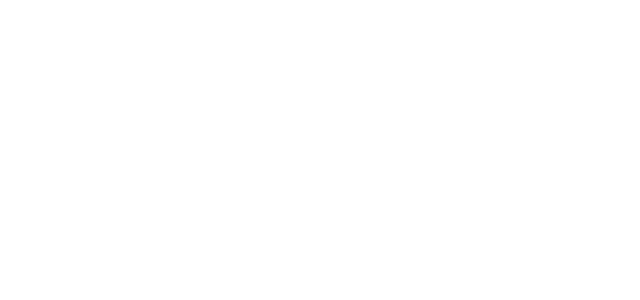
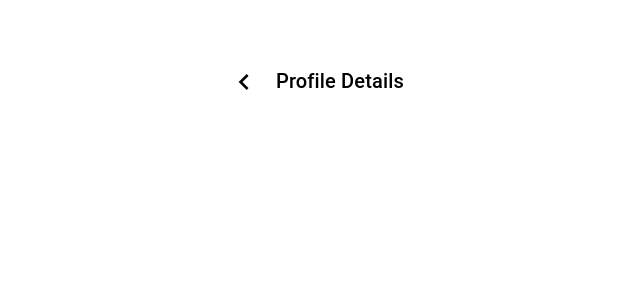
Before and after one commit to Lampnet-Technologies/Fudex-Multivendor-, a React (Create React App) app: page /transaction-history in a window 1280 px wide. Before the commit this address had no page. Shown: the top 300 px of the page, without its empty margins (233-873 px from the left). Built offline with nearby package versions, Linux system fonts and the light colour scheme.

Commit message:
Created the AllTransactionsHistory Page

```diff
--- a/src/App.js
+++ b/src/App.jsx
@@ -16,6 +16,7 @@
 import SignIn from './Pages/Authentication/SignIn';
 import LogIn from './Pages/Authentication/Login';
 import OtpVerification from "./Pages/Authentication/OtpVerification"
+import AllTransactionHistory from './Pages/UserAccount/TransactionHistory/AllTransactionHistory';
 
 
 const App = () => {
@@ -37,6 +38,7 @@
         <Route path="/promotions" element={<PromotionsPage />} />
         <Route path="/fund-wallet" element={<FundWallet />} />
         <Route path="/other-payment-method" element={<SelectPaymentMethodPage />} />
+        <Route path="/transaction-history" element={<AllTransactionHistory />} />
       </Routes>
     </Router>
   );
--- a/src/Pages/Payment/Payment.jsx
+++ b/src/Pages/Payment/Payment.jsx
@@ -19,7 +19,7 @@
   };
 
   const handlePaymentClick = () => {
-    // Handle payment logic
+    navigate('/transaction-history')
   };
 
   return (
@@ -45,7 +45,7 @@
 
       {/* Amount Section */}
         <Box sx={{ marginTop: '2rem', marginBottom: '1rem', textAlign: { xs: 'center', sm: 'left' } }}>
-          <Typography variant="body1">You pay</Typography>
+          <Typography variant="body1" sx={{color: '#4B5563'}}>You pay</Typography>
           <Box sx={{
             backgroundColor: '#FFF7F5',
             padding: '0.5rem 1rem',
@@ -54,7 +54,7 @@
             display: 'inline-block',
             minWidth: 'fit-content' // Ensures the box can grow to accommodate larger numbers
           }}>
-            <Typography variant="h6" sx={{ color: '#F6613F', whiteSpace: 'nowrap' }}>N500.00</Typography>
+            <Typography variant="h6" sx={{ color: '#F6613F', fontWeight: '600', whiteSpace: 'nowrap' }}>N500.00</Typography>
           </Box>
         </Box>
 
@@ -65,7 +65,7 @@
       <RadioGroup value={selectedValue} onChange={handleChange} sx={{ marginTop: '3rem' }}>
         <Box sx={{ display: 'flex', alignItems: 'center', marginTop: '1rem', flexWrap: 'wrap' }}>
           <CreditCardIcon sx={{ marginRight: '1rem', fontSize: '3rem' }} />
-          <Typography variant="body1">Pay with Card</Typography>
+          <Typography variant="body1" sx={{color: '#4B5563'}}>Pay with Card</Typography>
           <FormControlLabel
             value="card"
             control={
@@ -83,7 +83,7 @@
 
         <Box sx={{ display: 'flex', alignItems: 'center', marginTop: '2rem', flexWrap: 'wrap' }}>
           <AccountBalanceIcon sx={{ marginRight: '1rem', fontSize: '3rem' }} />
-          <Typography variant="body1">Pay with Bank</Typography>
+          <Typography variant="body1" sx={{color: '#4B5563'}}>Pay with Bank</Typography>
           <FormControlLabel
             value="bank"
             control={
@@ -101,7 +101,7 @@
 
         <Box sx={{ display: 'flex', alignItems: 'center', marginTop: '2rem', flexWrap: 'wrap' }}>
           <CreditCardIcon sx={{ marginRight: '1rem', fontSize: '3rem' }} />
-          <Typography variant="body1">Pay with Transfer</Typography>
+          <Typography variant="body1" sx={{color: '#4B5563'}}>Pay with Transfer</Typography>
           <FormControlLabel
             value="transfer"
             control={
@@ -119,7 +119,7 @@
 
         <Box sx={{ display: 'flex', alignItems: 'center', marginTop: '2rem', flexWrap: 'wrap' }}>
           <CreditCardIcon sx={{ marginRight: '1rem', fontSize: '3rem' }} />
-          <Typography variant="body1">Pay with USSD</Typography>
+          <Typography variant="body1" sx={{color: '#4B5563'}}>Pay with USSD</Typography>
           <FormControlLabel
             value="ussd"
             control={
--- a/src/Pages/UserAccount/FundWallet/FundWallet.jsx
+++ b/src/Pages/UserAccount/FundWallet/FundWallet.jsx
@@ -33,15 +33,15 @@
 
         {/* Top Section */}
         <Box
-          sx={{ justifyContent: 'flex-start', cursor: 'pointer', marginBottom: '2rem' }}
+          sx={{ color: '#4B5563', fontWeight: '600', justifyContent: 'flex-start', cursor: 'pointer', marginBottom: '2rem' }}
         >
           <ChevronBox text="Fund Wallet" handleClick={handleChevronClick} />
         </Box>
 
         {/* Enter Amount Section */}
         <Box sx={{ marginTop: '2rem', marginLeft: '1rem' }}>
-          <Typography variant="h6" gutterBottom>Enter Amount</Typography>
-          <Typography variant="body1" gutterBottom>Enter amount you want to fund your account</Typography>
+          <Typography variant="h6" gutterBottom sx={{color: '#4B5563', fontWeight: '600'}} >Enter Amount</Typography>
+          <Typography variant="body1" gutterBottom sx={{color: '#4B5563', fontWeight: '400'}}>Enter amount you want to fund your account</Typography>
         </Box>
 
         {/* Amount Input Section */}
@@ -91,28 +91,30 @@
 
       {/* Modal Section */}
       <Modal open={open} onClose={handleClose} sx={{ display: 'flex', alignItems: 'center', justifyContent: 'center' }}>
-        <Box sx={{ bgcolor: 'background.paper', borderRadius: 2, boxShadow: 24, p: 4, maxWidth: 500, width: '100%' }}>
-          <Typography variant="h6" gutterBottom>Funding Options</Typography>
+        <Box sx={{ bgcolor: 'background.paper', borderRadius: 2, boxShadow: 24, p: 4, maxWidth: 550, width: '100%' }}>
+          <Typography variant="h6" gutterBottom sx={{color: '#4B5563', fontWeight: '600'}}>Funding Options</Typography>
           <Divider sx={{ mb: 2 }} />
-          <Typography variant="body1" gutterBottom>
+          <Typography variant="body1" gutterBottom sx={{color: '#4B5563'}}>
             Fund your account by making a transfer to this account below.
           </Typography>
           <Box sx={{ display: 'flex', flexDirection: 'column', border: '2px solid #F6613F', borderRadius: 4, p: 2, mb: 4, mt: 4 }}>
-            <Typography variant="body1"><strong>Bank Name</strong></Typography>
-            <Typography variant="body1">Placeholder Bank</Typography>
-            <Typography variant="body1"><strong>Account Number</strong></Typography>
+            <Typography variant="body1" sx={{color: '#4B5563', fontSize: '12px'}}><strong>Bank Name</strong></Typography>
+            <Typography variant="body1">Sterling Bank</Typography>
+            <Typography variant="body1" sx={{color: '#4B5563', fontSize: '12px', mt:2 }}><strong>Account Number</strong></Typography>
             <Typography variant="body1">1234567890</Typography>
           </Box>
           <Box sx={{ display: 'flex', alignItems: 'center', mb: 2 }}>
             <InfoIcon color="action" sx={{ mr: 1 }} />
-            <Typography variant="body2">For more information, contact support.</Typography>
+            <Typography variant="body2" sx={{color: '#4B5563', fontSize: '12px'}} >Your wallet will be automatically funded once payment is received.<br/>
+                Funding of account via bank transfer takes 5-10 minutes.
+            </Typography>
           </Box>
           <Box
             sx={{ display: 'flex', alignItems: 'center', cursor: 'pointer', bgcolor: 'transparent' }}
             onClick={() => navigate('/other-payment-method')}
           >
             <AttachMoneyIcon color="action" sx={{ mr: 1 }} />
-            <Typography variant="body2" sx={{ flexGrow: 1 }}>Other funding options</Typography>
+            <Typography variant="body2" sx={{ flexGrow: 1, color: '#4B5563' }}>Other Funding Options</Typography>
             <ChevronRightIcon />
           </Box>
         </Box>
--- a/src/Pages/UserAccount/ProfileDetails/ProfileDetails.jsx
+++ b/src/Pages/UserAccount/ProfileDetails/ProfileDetails.jsx
@@ -33,10 +33,7 @@
   };
 
   return (
-    <Container
-      maxWidth='xl'
-      sx={{ textAlign: "center", paddingBottom: "2rem" }}
-    >
+    <Container maxWidth='xl' sx={{ textAlign: "center", paddingBottom: "2rem" }}>
       {/* Top Section */}
       <Box
         sx={{
--- /dev/null
+++ b/src/Pages/UserAccount/TransactionHistory/AllTransactionHistory.jsx
@@ -0,0 +1,38 @@
+import React from 'react';
+import { useNavigate } from "react-router-dom";
+import { Container, Typography, Box } from "@mui/material";
+import ChevronIcon from "../../../components/ChevronIconn/ChevronIcon";
+
+
+const AllTransactionHistory = () => {
+    const navigate = useNavigate();
+
+    const handleChevronClick = () => {
+        navigate("/profile");
+      };
+
+  return (
+    <Container maxWidth='xl' sx={{ textAlign: "center", paddingBottom: "2rem" }}>
+
+        {/* Top Section */}
+        <Box
+        sx={{
+        marginTop: "4rem",
+        display: "flex",
+        justifyContent: "center",
+        alignItems: "center",
+        gap: "1rem",
+        cursor: "pointer",
+        width: "100%",
+        maxWidth: "1050px",
+        }}
+        onClick={handleChevronClick}
+    >
+        <ChevronIcon size='2rem' />
+        <Typography variant='h6'>Profile Details</Typography>
+    </Box>
+   </Container>
+  )
+}
+
+export default AllTransactionHistory
```
